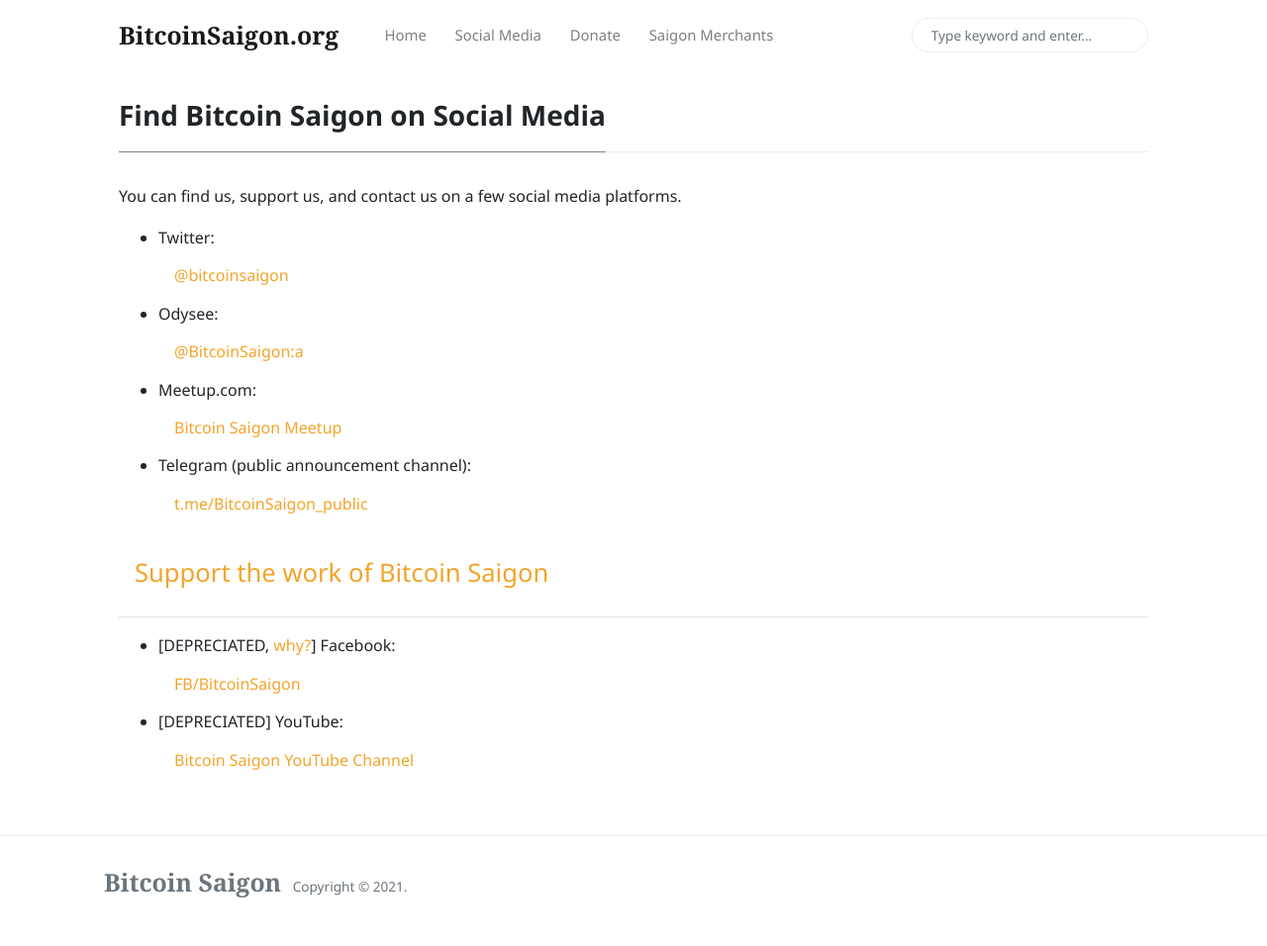
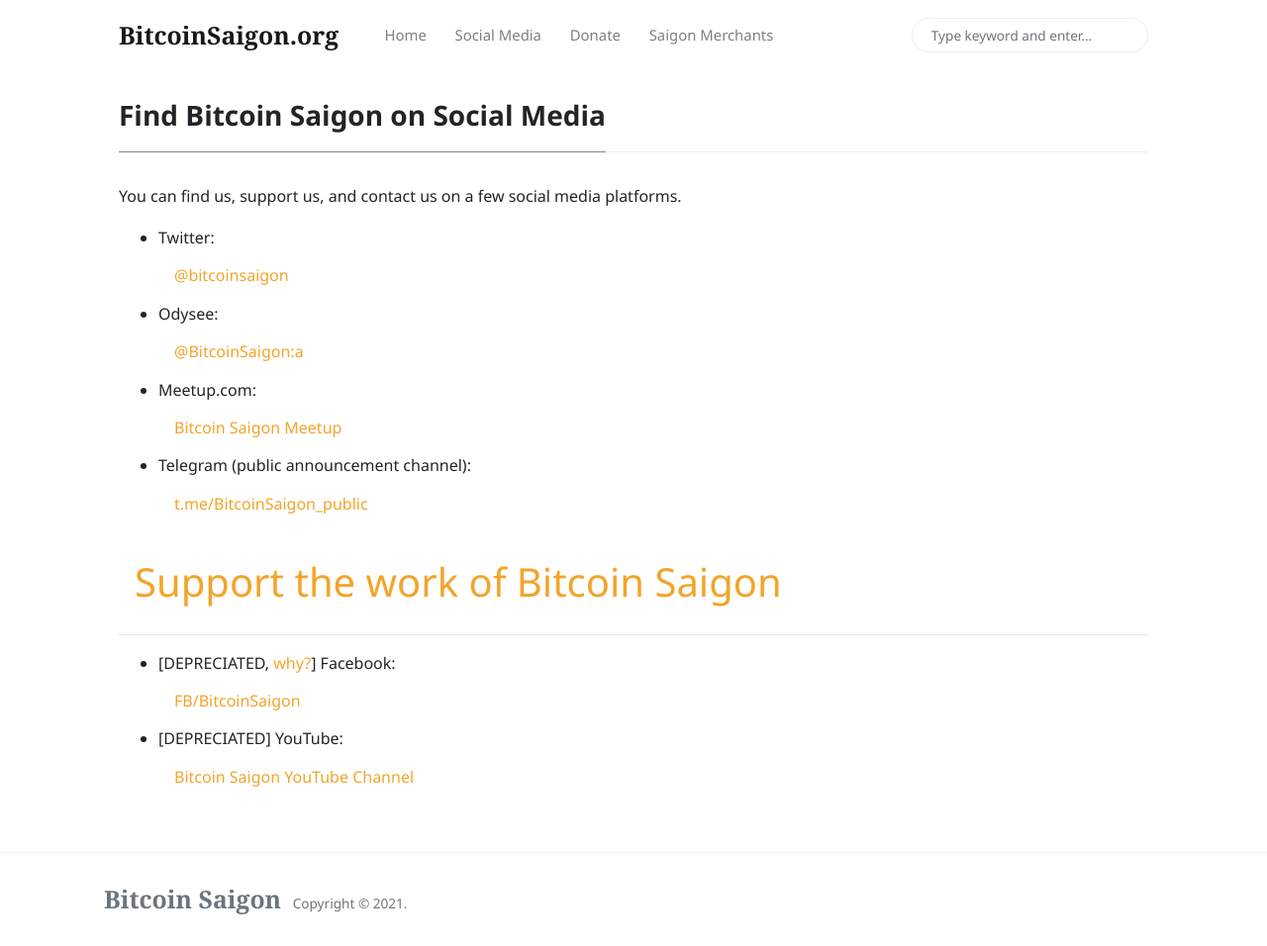
Before and after one commit to bitcoinsaigon/bitcoinsaigon.github.io, a Jekyll site: the page built from _pages/our-social-media.md, in a window 1280 px wide and 956 px high. Shown: the whole window at 99% size. Built offline with Jekyll 4.4.1, drawn with Linux system fonts in a browser that asks for light colours; nearby versions of some CDN libraries.

Commit message:
fix styling

```diff
--- a/_pages/our-social-media.md
+++ b/_pages/our-social-media.md
@@ -10,7 +10,7 @@
 - Meetup.com: <a class="nav-link" target="_blank" href="https://www.meetup.com/Bitcoin-Saigon-Meetup/">Bitcoin Saigon Meetup</a>
 - Telegram (public announcement channel): <a class="nav-link" target="_blank" href="https://t.me/BitcoinSaigon_public">t.me/BitcoinSaigon_public</a>
 
-<h3 style="font-size:2vw;"><a class="nav-link" target="_blank" href="./donate-satoshis">Support the work of Bitcoin Saigon</a></h3>
+<h3 style="font-size:40px;"><a class="nav-link" target="_blank" href="./donate-satoshis">Support the work of Bitcoin Saigon</a></h3>
 
 ---
 
```
